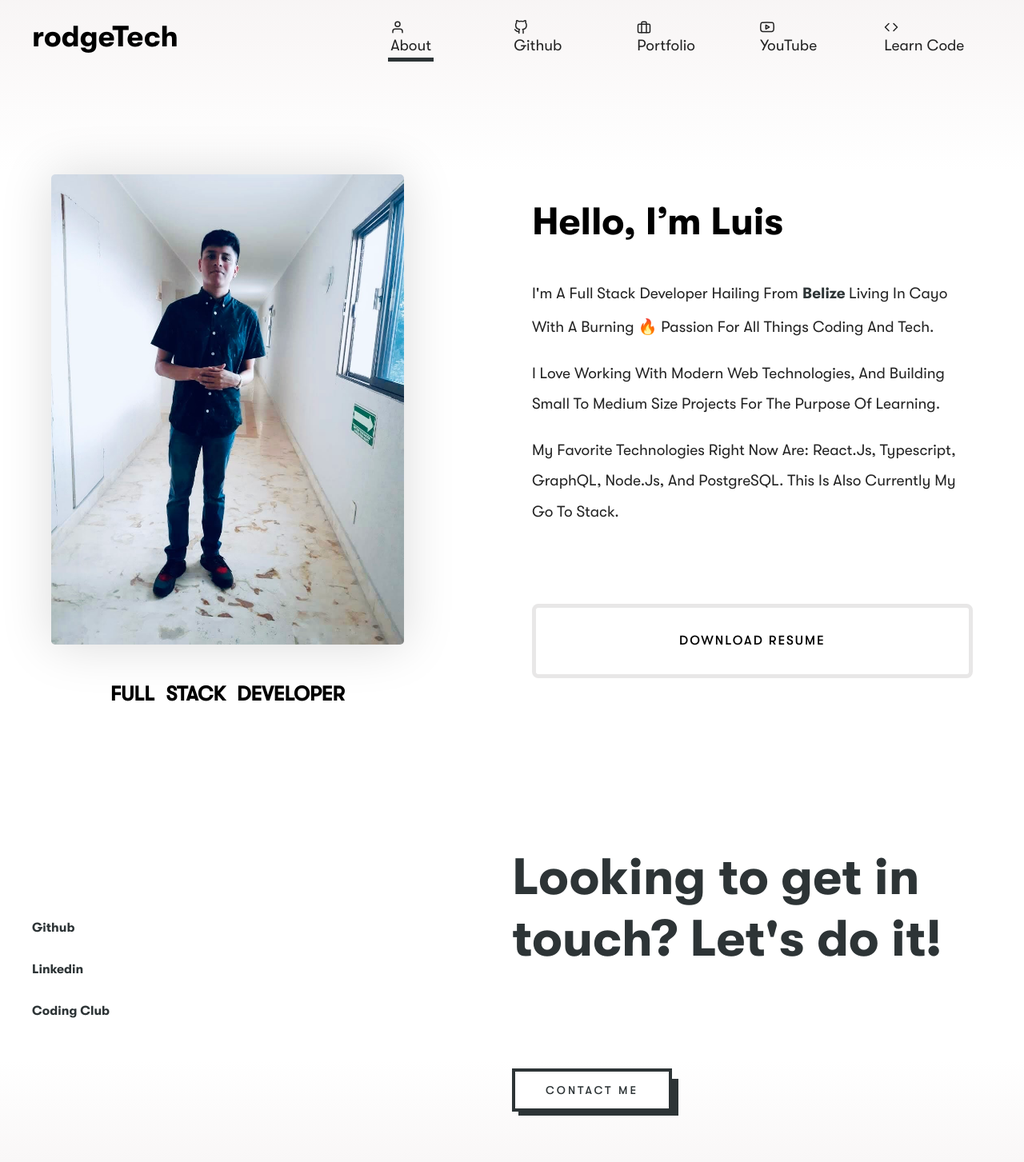
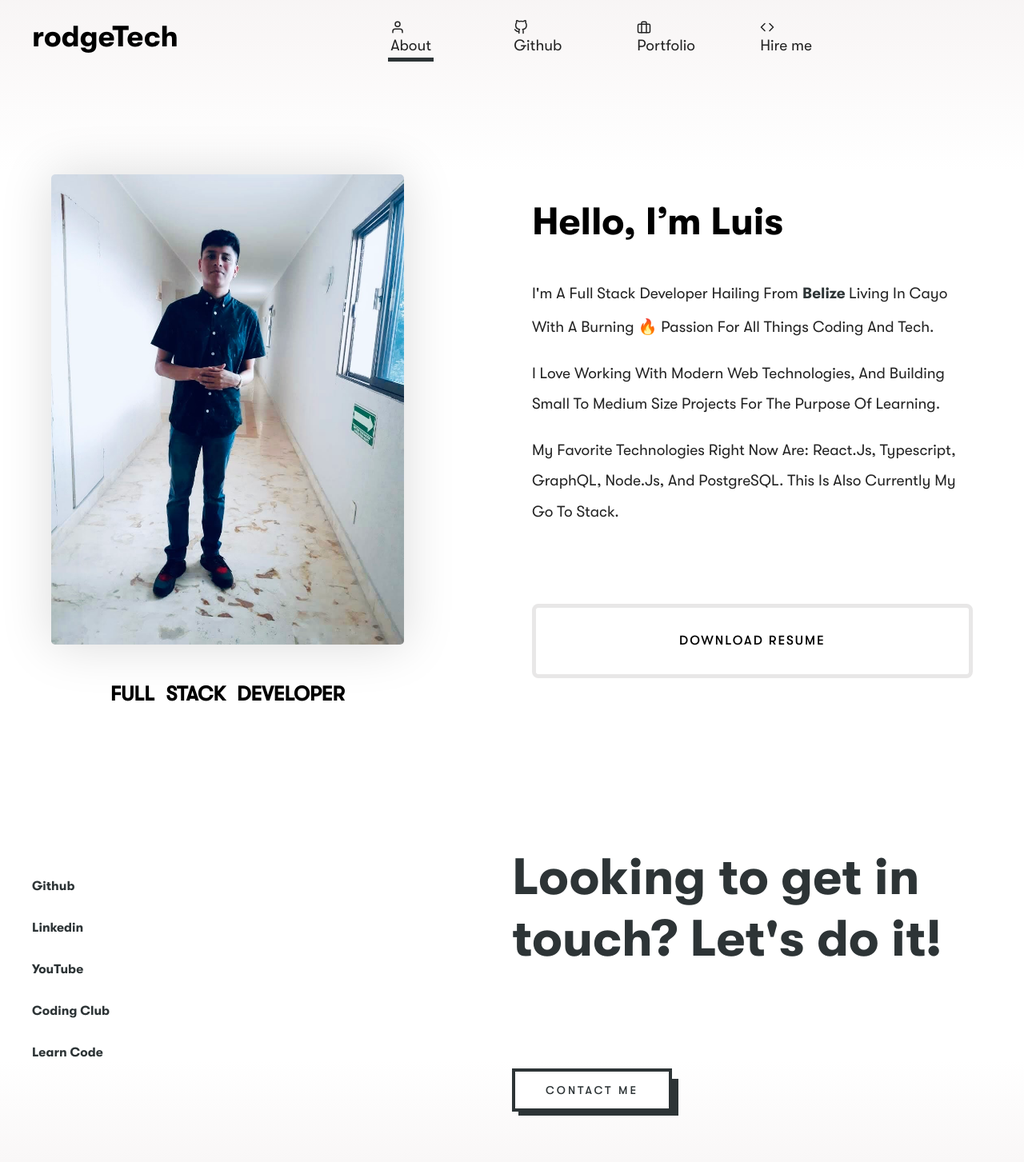
Before and after one commit to rodgeTech/me.rodgetech.com, a Gatsby site: page / in a window 1280 px wide. Shown: the top 1453 px of the page at 80% size. Built offline with nearby package versions, Linux system fonts and the light colour scheme; Gatsby itself is replaced by a stand-in of ours.

Commit message:
Changes to menu

```diff
--- a/src/components/layout/navbar/index.jsx
+++ b/src/components/layout/navbar/index.jsx
@@ -42,24 +42,13 @@ const Navbar = ({ siteTitle }) => (
             </li>
             <li>
               <Link
-                to="https://www.youtube.com/channel/UCMsXEjXW1iH7wTAanqijH6w"
+                to="https://rodgetech.com/"
                 className="lined-link"
                 activeClassName="active"
                 target="_blank"
               >
                 {" "}
-                <Youtube /> <span> YouTube </span>{" "}
-              </Link>
-            </li>
-            <li>
-              <Link
-                to="https://code.rodgetech.com/"
-                className="lined-link"
-                activeClassName="active"
-                target="_blank"
-              >
-                {" "}
-                <Code /> <span> Learn Code </span>{" "}
+                <Code /> <span> Hire me </span>{" "}
               </Link>
             </li>
           </NavbarList>
--- a/src/data/socialMedia.json
+++ b/src/data/socialMedia.json
@@ -11,7 +11,17 @@
   },
   {
     "id": 2,
+    "name": "YouTube",
+    "url": "https://www.youtube.com/channel/UCMsXEjXW1iH7wTAanqijH6w"
+  },
+  {
+    "id": 3,
     "name": "Coding Club",
-    "url": "https://www.club.rodgetech.com"
+    "url": "https://club.rodgetech.com"
+  },
+  {
+    "id": 5,
+    "name": "Learn Code",
+    "url": "https://code.rodgetech.com"
   }
 ]
```
